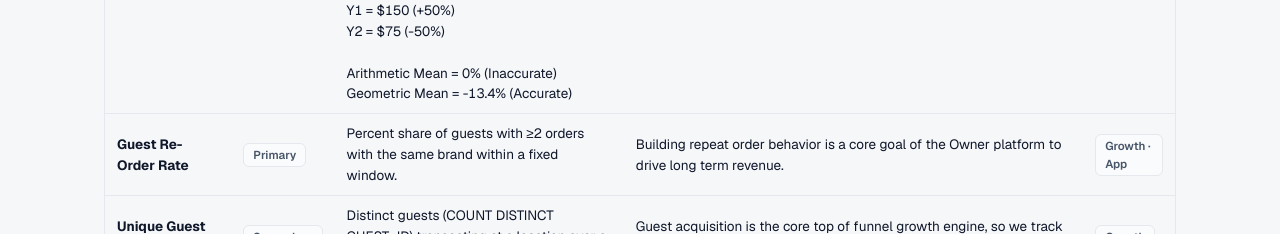
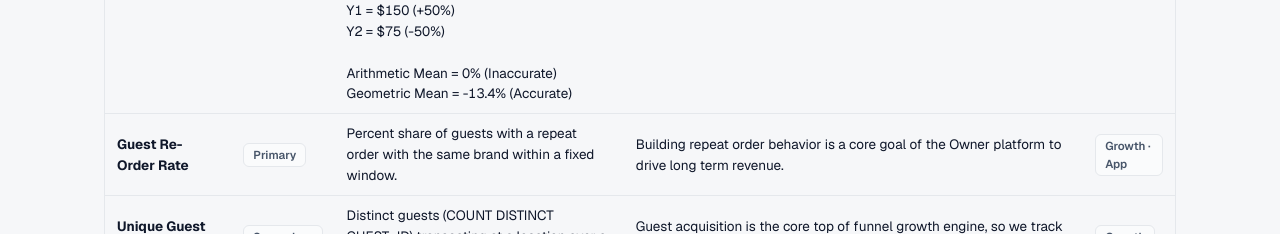
Before and after one commit to ShravanVijayabaskaran/sv-owner-growth-case-study, a Next.js app: page /metric-design in a window 1280 px wide. Shown: the part 2860-3094 px from the top of the page. Built offline with nearby package versions, Linux system fonts and the light colour scheme.

Commit message:
Update metrics.ts

```diff
--- a/src/data/metrics.ts
+++ b/src/data/metrics.ts
@@ -139,7 +139,7 @@ export const CAT_TONE: Record<KpiCategory, "info" | "success" | "neutral" | "war
 
 export const KPIS: { name: string; category: KpiCategory; definition: string; why: string; used: string }[] = [
   { name: "Per-Location GMV Growth", category: "North Star", definition: "Geometric mean of a location's GMV growth over its own lifeycle/tenure. \n\nWe're using a geometric mean as its a more accurate measure of steady compound growth than a traditional arithmetic mean. \n\n Example: \n Y0 = $100\nY1 = $150 (+50%)\nY2 = $75 (-50%)\n\nArithmetic Mean = 0% (Inaccurate)\nGeometric Mean = -13.4% (Accurate)", why: "Isolates whether the product is driving a real sustained growth over a given time horizon with each location as its own control.", used: "Growth" },
-  { name: "Guest Re-Order Rate", category: "Primary", definition: "Percent share of guests with ≥2 orders with the same brand within a fixed window.", why: "Building repeat order behavior is a core goal of the Owner platform to drive long term revenue.", used: "Growth · App" },
+  { name: "Guest Re-Order Rate", category: "Primary", definition: "Percent share of guests with a repeat order with the same brand within a fixed window.", why: "Building repeat order behavior is a core goal of the Owner platform to drive long term revenue.", used: "Growth · App" },
   { name: "Unique Guest Count", category: "Secondary", definition: "Distinct guests (COUNT DISTINCT GUEST_ID) transacting at a location over a set period.", why: "Guest acquisition is the core top of funnel growth engine, so we track it directly.", used: "Growth" },
   { name: "Guest Order Frequency", category: "Secondary", definition: "Average number of orders per unique guest over a set period.", why: "The frequency lever of GMV growth; complements the re-order rate by measuring depth of repeat behavior.", used: "Growth" },
   { name: "Average Order Value (AOV)", category: "Secondary", definition: "GMV per order, which can bedecomposed into items/order × price/item.", why: "The basket lever of GMV growth; this allows us to understand the quality of the orders being placed.", used: "Growth" },
```
